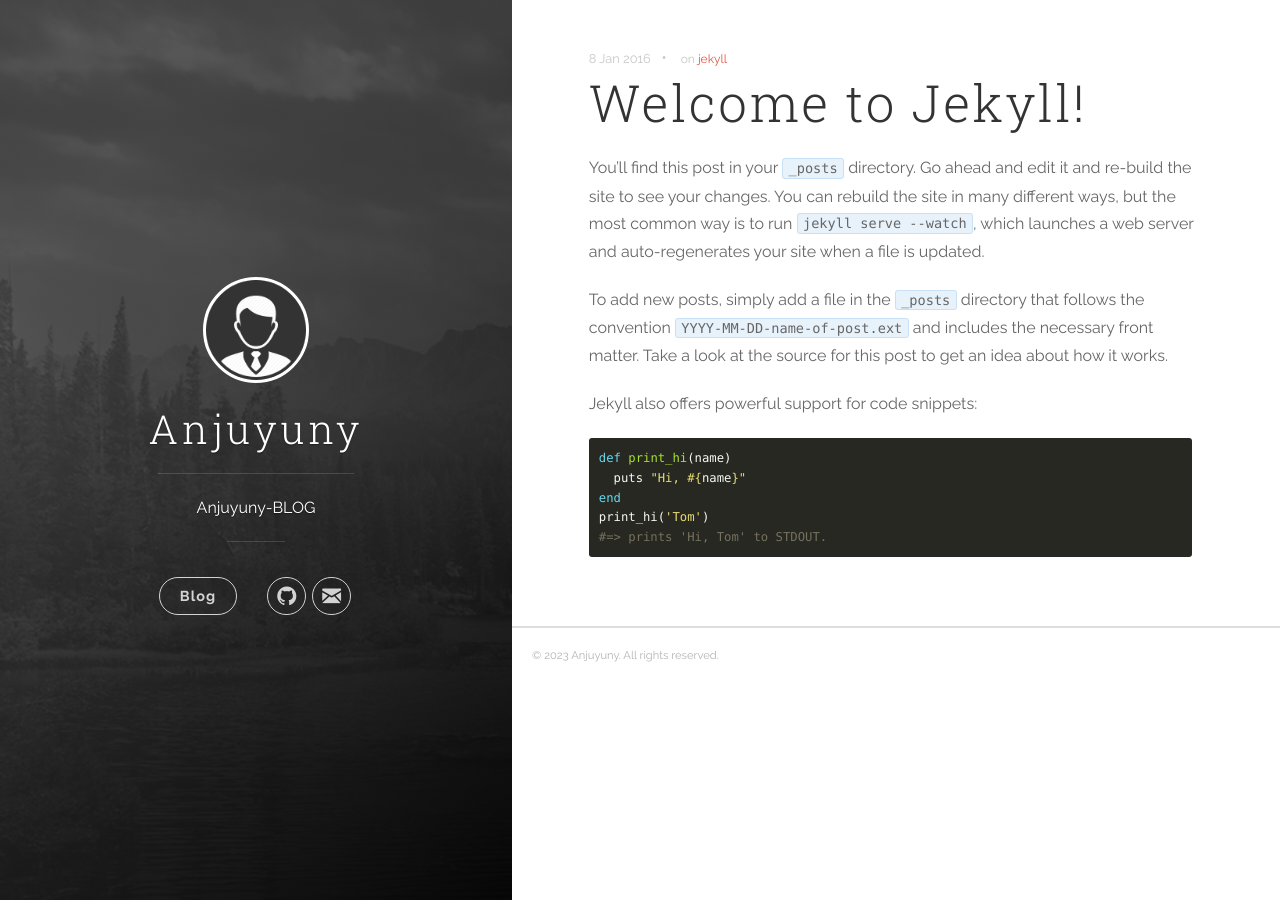
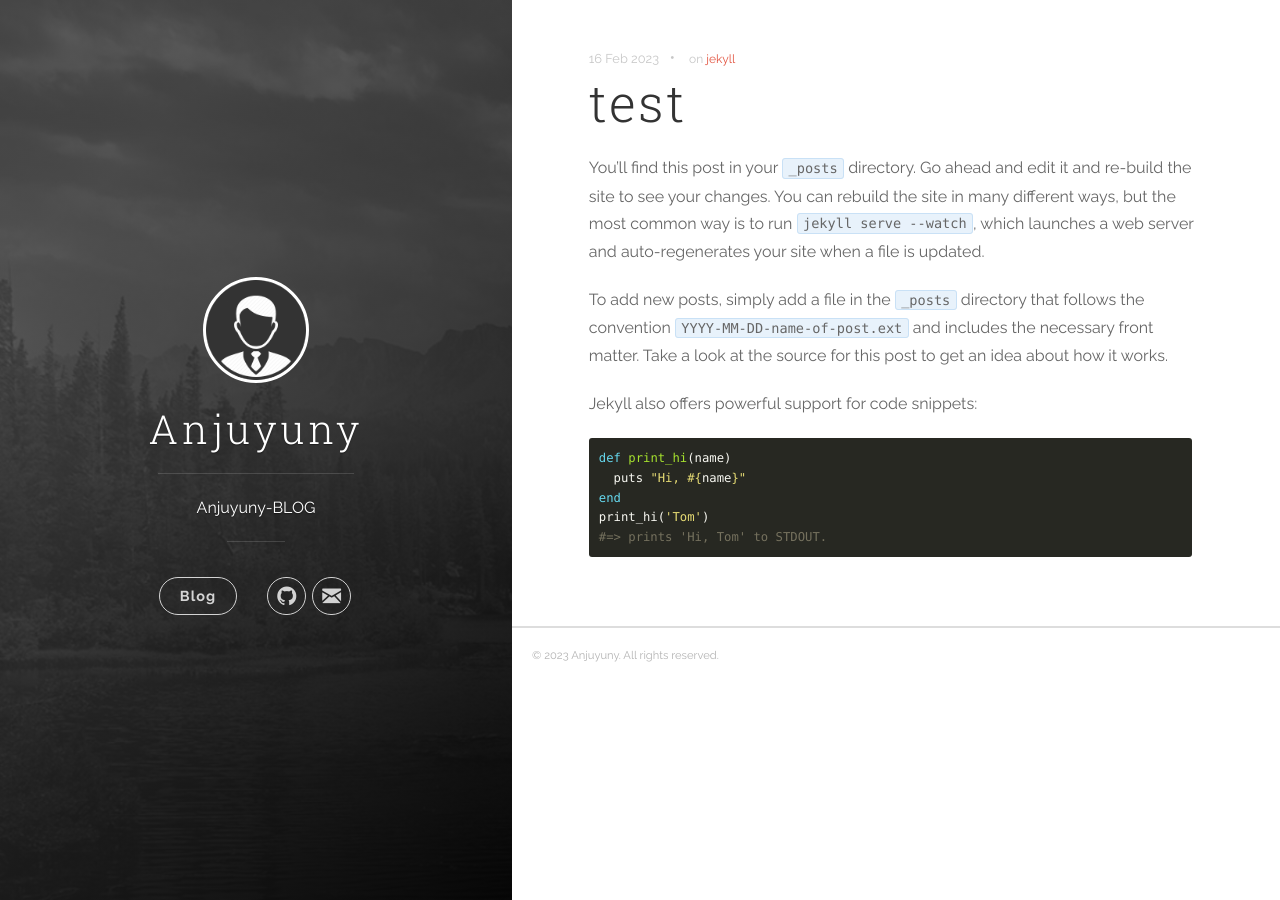
Before and after one commit to anjiyuny/anjiyuny.github.io, a Jekyll site: the page built from _posts/2023-02-16-test.md, in a window 1280 px wide. Built offline with Jekyll 4.4.1, drawn with Linux system fonts in a browser that asks for light colours.

Commit message:
post test

```diff
--- a/_posts/2016-01-08-welcome-to-jekyll.markdown
+++ b/_posts/2023-02-16-test.md
@@ -1,6 +1,6 @@
 ---
-title:  "Welcome to Jekyll!" #제목
-date:   2016-01-08 #업로드 날짜
+title:  "test" #제목
+date:   2023-02-16 #업로드 날짜
 categories: [jekyll] #카테고리
 tags: [jekyll] #태그
 ---
```
